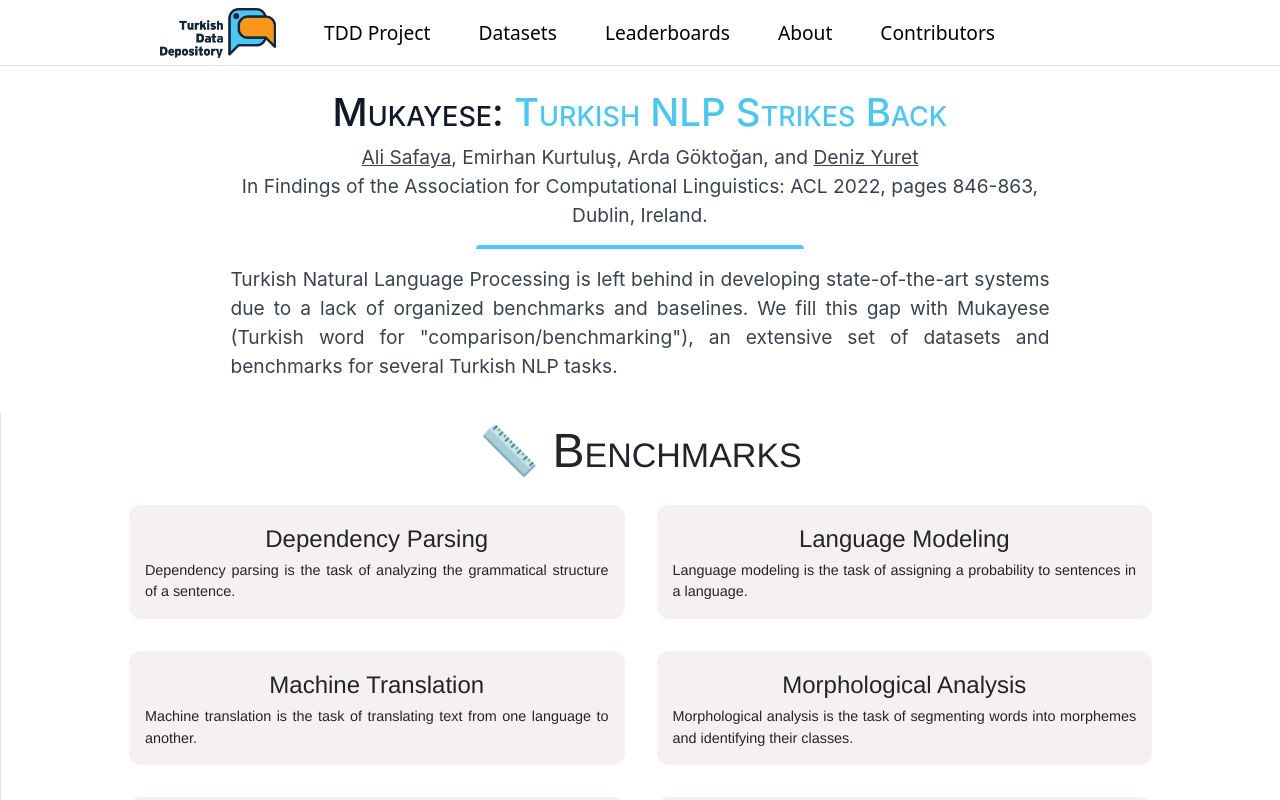
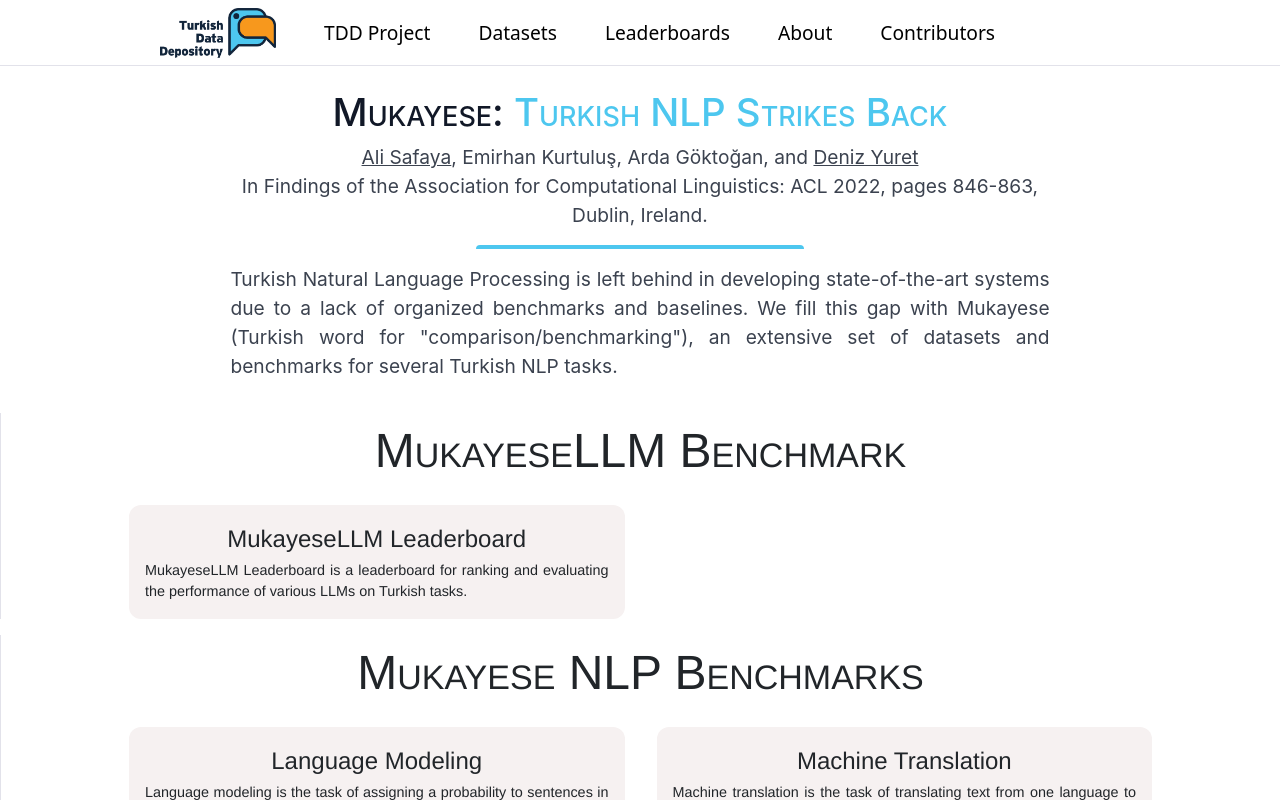
Before and after one commit to alisafaya/mukayese, a React (Create React App) app in the folder app/: page / in a window 1280 px wide. Shown: the top 800 px of the page. Built offline with nearby package versions, Linux system fonts and the light colour scheme.

Commit message:
mukayese llm leaderboard

```diff
--- a/app/package.json
+++ b/app/package.json
@@ -10,6 +10,7 @@
     "react-markdown": "^8.0.7",
     "react-router-dom": "^5.2.0",
     "react-scripts": "4.0.3",
+    "rehype-raw": "^6.1.1",
     "remark-emoji": "^3.1.1",
     "remark-gfm": "^3.0.1",
     "styled-components": "^5.3.10"
--- /dev/null
+++ b/app/public/data/llm_tasks.json
@@ -0,0 +1,8 @@
+[
+  {
+    "id": "mukayese_llm",
+    "name": "MukayeseLLM Leaderboard",
+    "short_description": "MukayeseLLM Leaderboard is a leaderboard for ranking and evaluating the performance of various LLMs on Turkish tasks.",
+    "file": "mukayese-llms/leaderboard.md"
+  }
+]
--- a/app/public/data/tasks.json
+++ b/app/public/data/tasks.json
@@ -1,10 +1,4 @@
 [
-  {
-    "id": "dependency_parsing",
-    "name": "Dependency Parsing",
-    "short_description": "Dependency parsing is the task of analyzing the grammatical structure of a sentence.",
-    "file": "dependency_parsing.md"
-  },
   {
     "id": "language_modeling",
     "name": "Language Modeling",
@@ -16,12 +10,6 @@
     "name": "Machine Translation",
     "short_description": "Machine translation is the task of translating text from one language to another.",
     "file": "machine_translation.md"
-  },
-  {
-    "id": "morphological_analysis",
-    "name": "Morphological Analysis",
-    "short_description": "Morphological analysis is the task of segmenting words into morphemes and identifying their classes.",
-    "file": "morphological_analysis.md"
   },
   {
     "id": "named_entity_recognition",
--- a/app/public/index.html
+++ b/app/public/index.html
@@ -24,8 +24,10 @@
       work correctly both with client-side routing and a non-root public URL.
       Learn how to configure a non-root public URL by running `npm run build`.
     -->
-    <title>Mukayese
-    </title>
+    <title>Mukayese</title>
+    <script src="https://polyfill.io/v3/polyfill.min.js?features=es6"></script>
+    <script id="MathJax-script" async
+            src="https://cdn.jsdelivr.net/npm/mathjax@3/es5/tex-mml-chtml.js"></script>
   </head>
   <body>
     <noscript>You need to enable JavaScript to run this app.</noscript>
--- a/app/src/constants/Routes.js
+++ b/app/src/constants/Routes.js
@@ -8,5 +8,6 @@ export const ABOUT_PATH = "https://tdd.ai/?page_id=83&language=en"
 export const CONTRIBUTORS_PATH = "https://tdd.ai/?page_id=236&language=en"
 
 export const TASKS_PATH = "/data/tasks.json";
+export const LLM_TASKS_PATH = "/data/llm_tasks.json";
 export const TASKS_DETAILS_PATH = "/data/tasks/";
 export const SUBMIT_PATH = "/data/submit.md";
--- a/app/src/screens/TaskDetails/FileDetails.js
+++ b/app/src/screens/TaskDetails/FileDetails.js
@@ -1,16 +1,16 @@
 import { useHistory } from "react-router-dom";
 import { FileDetailsContainer } from "./TaskDetails.styled";
-
 import ReactMarkdown from "react-markdown";
 import gfm from "remark-gfm";
 import emoji from "remark-emoji";
+import rehypeRaw from "rehype-raw"; // Import rehype-raw
 
 const FileDetails = ({ markdown }) => {
-  const history = useHistory()
+  const history = useHistory();
 
   const navigateSubmit = () => {
     history.push({
-      "pathname": "/submit",
+      pathname: "/submit"
     });
   };
 
@@ -21,7 +21,12 @@ const FileDetails = ({ markdown }) => {
           Submit a new result
         </button>
       </div>
-      <ReactMarkdown remarkPlugins={[gfm, emoji]} children={markdown} />
+      {/* Add rehypeRaw to allow raw HTML */}
+      <ReactMarkdown
+        remarkPlugins={[gfm, emoji]}
+        rehypePlugins={[rehypeRaw]} // Add rehypeRaw plugin
+        children={markdown}
+      />
     </FileDetailsContainer>
   );
 };
--- a/app/src/screens/Tasks/Tasks.js
+++ b/app/src/screens/Tasks/Tasks.js
@@ -10,10 +10,14 @@ import Slides from "./Slides";
 const Tasks = () => {
 
   const [tasks, setTasks] = useState(null);
+  const [llm_tasks, setLlmTasks] = useState(null);
 
   useEffect(() => {
-    listTasks().then((r) => {
+    listTasks("nlp").then((r) => {
       setTasks(r);
+    });
+    listTasks("llm").then((r) => {
+      setLlmTasks(r);
     });
   }, []);
 
@@ -36,7 +40,27 @@ const Tasks = () => {
               marginBottom: 16,
             }}
           >
-            <h2 className="datasets-title">📏 Benchmarks</h2>
+            <h2 className="datasets-title">MukayeseLLM Benchmark</h2>
+          </div>
+          <TaskCardsContainer>
+            {llm_tasks?.map((task) => (
+              <TaskCard key={task.id} {...task} />
+            ))}
+          </TaskCardsContainer>
+        </div>
+      </TasksGridContainer>
+
+      <TasksGridContainer>
+        <div className="datasets-c">
+          <div
+            style={{
+              display: "flex",
+              justifyContent: "space-between",
+              alignItems: "center",
+              marginBottom: 16,
+            }}
+          >
+            <h2 className="datasets-title">Mukayese NLP Benchmarks</h2>
           </div>
           <TaskCardsContainer>
             {tasks?.map((task) => (
--- a/app/src/services/TaskService.js
+++ b/app/src/services/TaskService.js
@@ -1,8 +1,9 @@
-import { TASKS_PATH, TASKS_DETAILS_PATH, SUBMIT_PATH } from "../constants/Routes";
+import { LLM_TASKS_PATH, TASKS_PATH, TASKS_DETAILS_PATH, SUBMIT_PATH } from "../constants/Routes";
 
-export const listTasks = async () => {
+export const listTasks = async (type) => {
 
-  let res = await fetch(TASKS_PATH, {
+  let path = type === "llm" ? LLM_TASKS_PATH : TASKS_PATH
+  let res = await fetch(path, {
   })
     .catch((error) => {
       console.error(error);
@@ -14,6 +15,7 @@ export const listTasks = async () => {
 
 export const getTask = async (id) => {
 
+  // fetch tasks
   let res = await fetch(TASKS_PATH, {
   })
     .catch((error) => {
@@ -21,6 +23,17 @@ export const getTask = async (id) => {
     })
 
   let resJson = await res.json()
+
+  // fetch llm tasks
+  let resLlm = await fetch(LLM_TASKS_PATH, {
+  })
+    .catch((error) => {
+      console.error(error);
+    })
+
+  let resJsonLlm = await resLlm.json()
+
+  resJson = resJson.concat(resJsonLlm)
 
   let task = resJson.find(x => x.id === id)
 
```
Also changed, not shown: app/public/data/submit.md (+1 -3 lines), app/public/data/tasks/dependency_parsing.md (deleted, +0 -1 lines), app/public/data/tasks/morphological_analysis.md (deleted, +0 -1 lines), app/public/data/tasks/mukayese-llms/leaderboard.md (added, +54 -0 lines).
